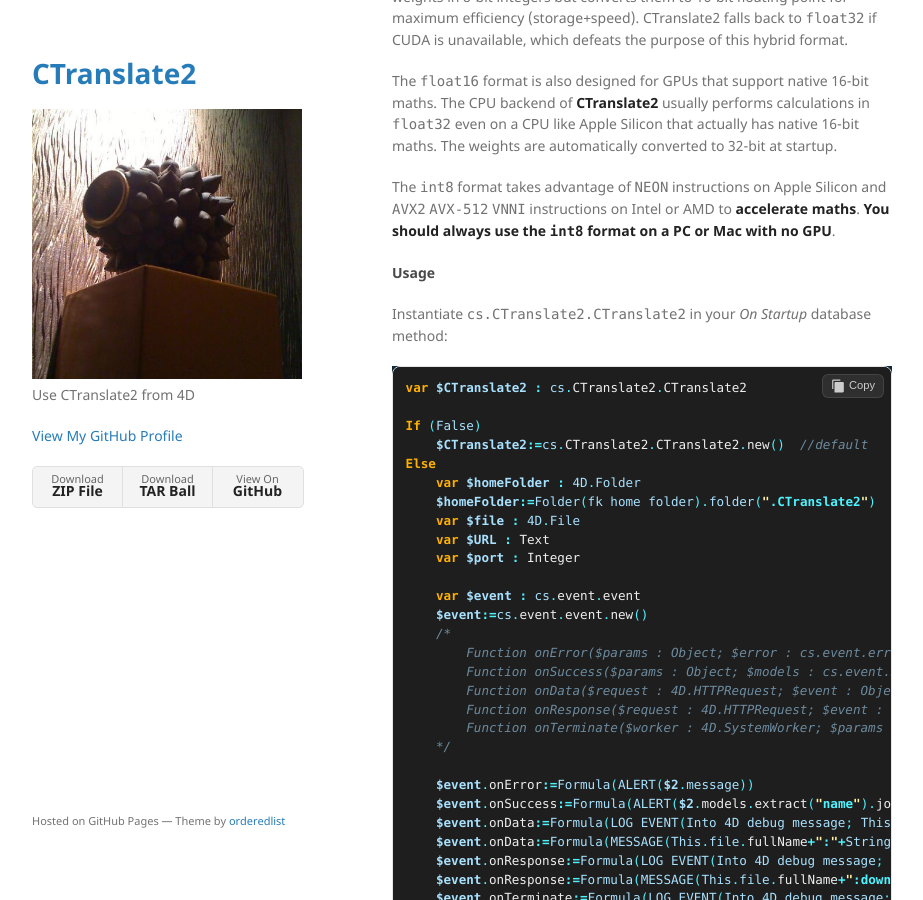
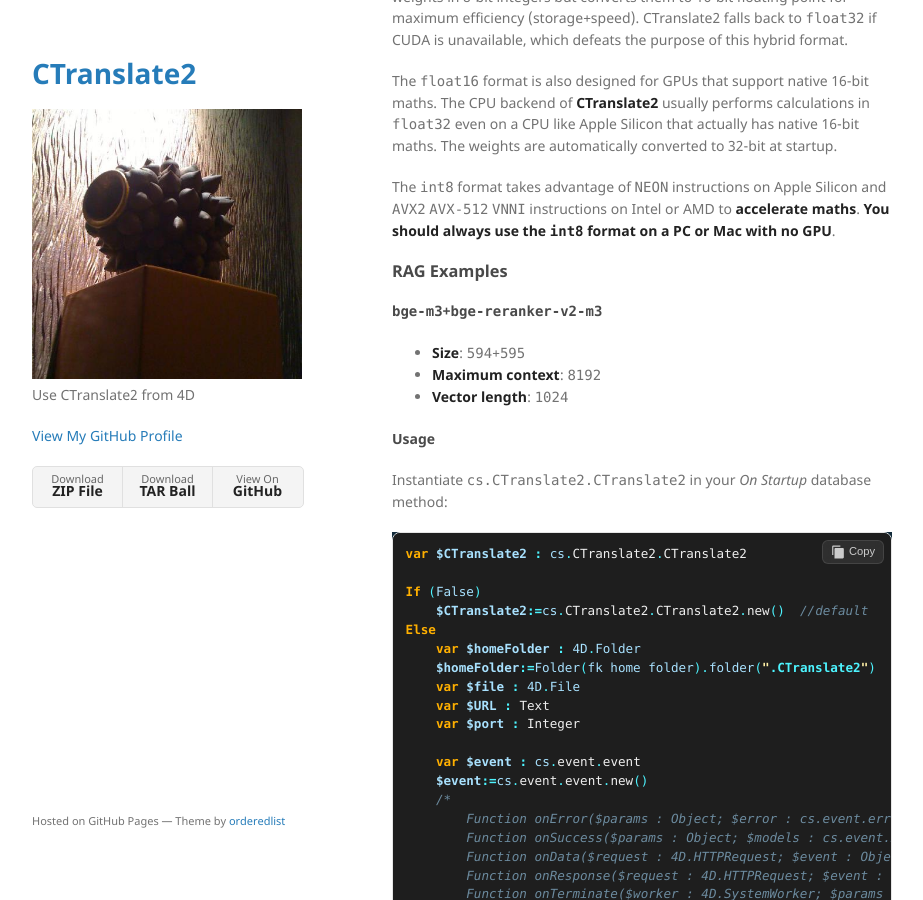
Before and after one commit to miyako/CTranslate2, a Jekyll site: the page built from index.md, in a window 1280 px wide and 900 px high, scrolled down 418 px. Shown: the whole window, without its empty margins (178-1101 px from the left). Built offline with Jekyll 4.4.1, drawn with Linux system fonts in a browser that asks for light colours.

Commit message:
Update index.md

```diff
--- a/index.md
+++ b/index.md
@@ -20,6 +20,13 @@ The `int8_float16` format is primarily designed for **NVIDIA GPUs**. It stores w
 The `float16` format is also designed for GPUs that support native 16-bit maths. The CPU backend of **CTranslate2** usually performs calculations in `float32` even on a CPU like Apple Silicon that actually has native 16-bit maths. The weights are automatically converted to 32-bit at startup.
 
 The `int8` format takes advantage of `NEON` instructions on Apple Silicon and `AVX2` `AVX-512` `VNNI` instructions on Intel or AMD to **accelerate maths**. **You should always use the `int8` format on a PC or Mac with no GPU**.
+
+### RAG Examples
+
+#### `bge-m3`+`bge-reranker-v2-m3`
+* **Size**: `594`+`595`
+* **Maximum context**: `8192`
+* **Vector length**: `1024`
 
 #### Usage
 
```
